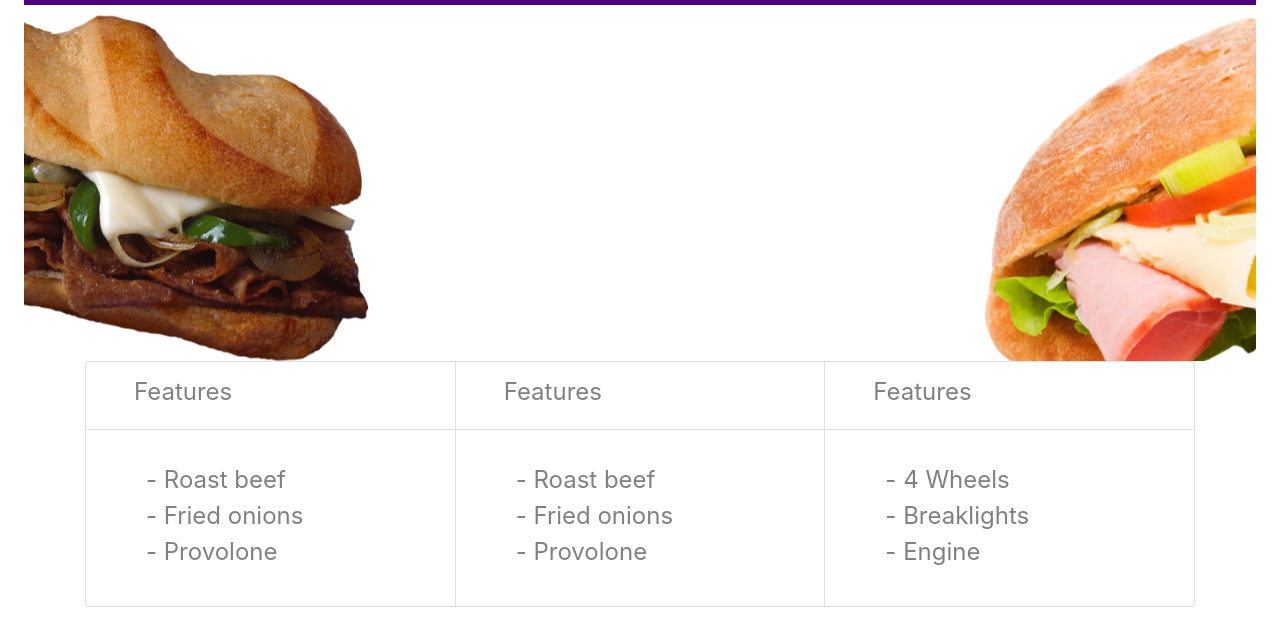
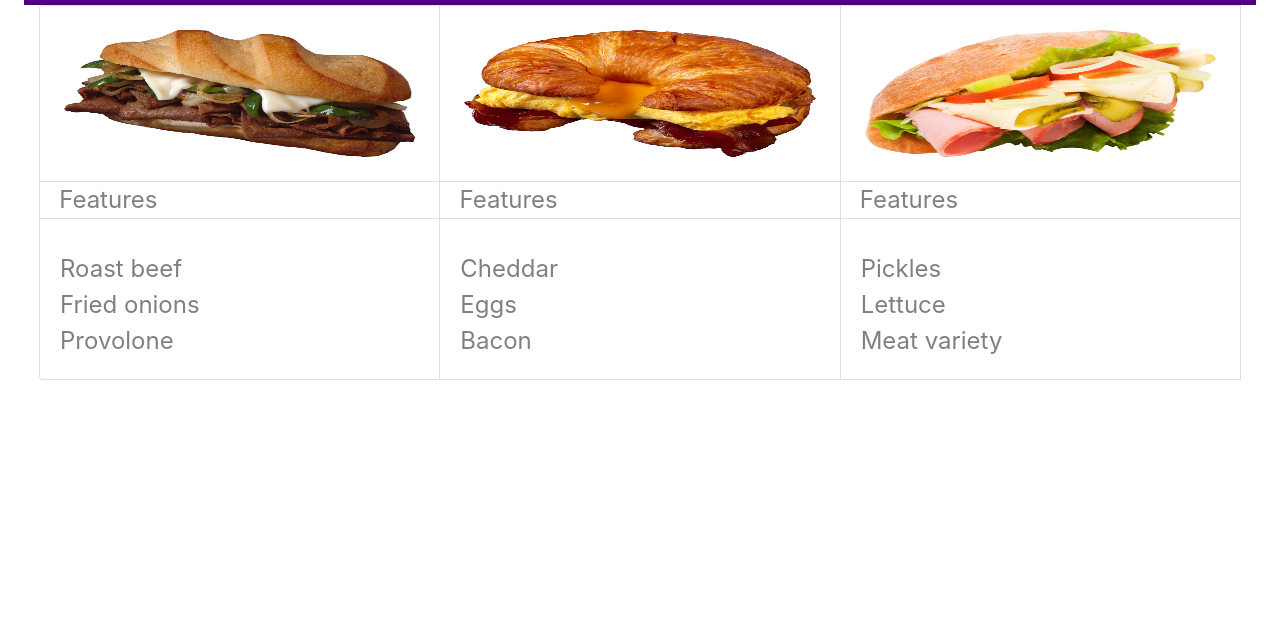
Before and after one commit to talnoznisky/do-you-like-sandwiches, a plain HTML site: page index.html in a window 1280 px wide. Shown: the part 99-742 px from the top of the page. Drawn offline with nearby package versions, Linux system fonts and the light colour scheme.

Commit message:
first feature branch commit

```diff
--- a/index.html
+++ b/index.html
@@ -33,61 +33,42 @@
       </ul>
     </div>
   </nav>
-<!---THE CAROUSEL-->
-<div id="carouselExampleSlidesOnly" class="carousel slide" data-ride="carousel">
-  <div class="carousel-inner">
-    <div class="carousel-item active">
-      <img class="d-block w-50" src="imgs/sandwich1.png" alt="First slide">
-    </div>
-    <div class="carousel-item">
-      <img class="d-block w-50" src="imgs/sandwich3.png" alt="Second slide">
-    </div>
-    <div class="carousel-item">
-      <img class="d-block w-50" src="imgs/sandwich3.png" alt="Third slide">
-    </div>
-  </div>
-</div>
-
-<div class="card-group container">
-
+<div class="card-group container-fluid">
   <div class="card">
+    <img src="imgs/sandwich1.png" class="card-img-top" alt="...">
     <div class="card-title">
       Features
     </div>
     <div class="card-body">
-      <ul>
-        <li>- Roast beef</li>
-        <li>- Fried onions</li>
-        <li>- Provolone</li>
-      </ul>
+        Roast beef <br/>
+        Fried onions <br/>
+        Provolone <br/>
     </div>
   </div>
 
-  <div class="card ">
+  <div class="card">
+    <img src="imgs/sandwich2.png" class="card-img-top" alt="...">
     <div class="card-title">
       Features
     </div>
     <div class="card-body">
-      <ul>
-        <li>- Roast beef</li>
-        <li>- Fried onions</li>
-        <li>- Provolone</li>
-      </ul>
+        Cheddar <br/>
+        Eggs <br/>
+        Bacon <br/>
     </div>
   </div>
 
   <div class="card">
+  <img src="imgs/sandwich3.png" class="card-img-top" alt="...">
     <div class="card-title">
       Features
     </div>
     <div class="card-body">
-      <ul>
-        <li>- 4 Wheels</li>
-        <li>- Breaklights</li>
-        <li>- Engine</li>
-      </ul>
+      Pickles <br/>
+      Lettuce <br/>
+      Meat variety <br/>
     </div>
-  </div>
+
 
 </div>
 
--- a/override.css
+++ b/override.css
@@ -3,7 +3,9 @@
   padding-right: 1em;
 
 }
-
+img{
+  height: 175px;
+}
 body{
   margin: 1em;
   font-size: 1.5em;
@@ -39,6 +41,13 @@ nav a{
 }
 
 .card-title{
+  border-top: 1px solid rgba(0,0,0,.125);
   border-bottom: 1px solid rgba(0,0,0,.125);
-  padding: 0.5em 1em 0.8em 2em;
+  padding-left: 0.8em;
 }
+.card-img-top{
+  padding: 1em;
+}
+.carousel-inner{
+  padding: 4em 4em 4em 4em;
+}
```
